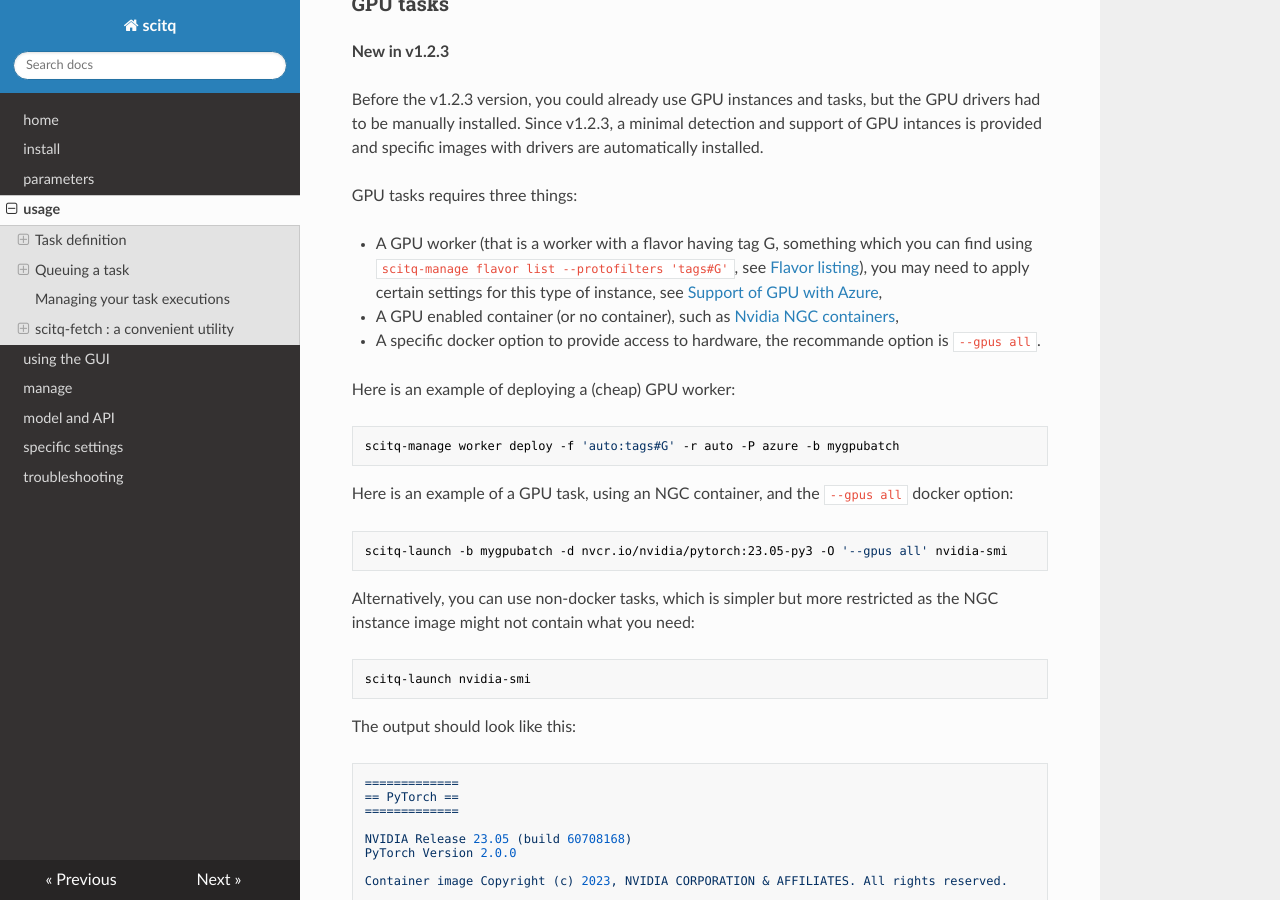
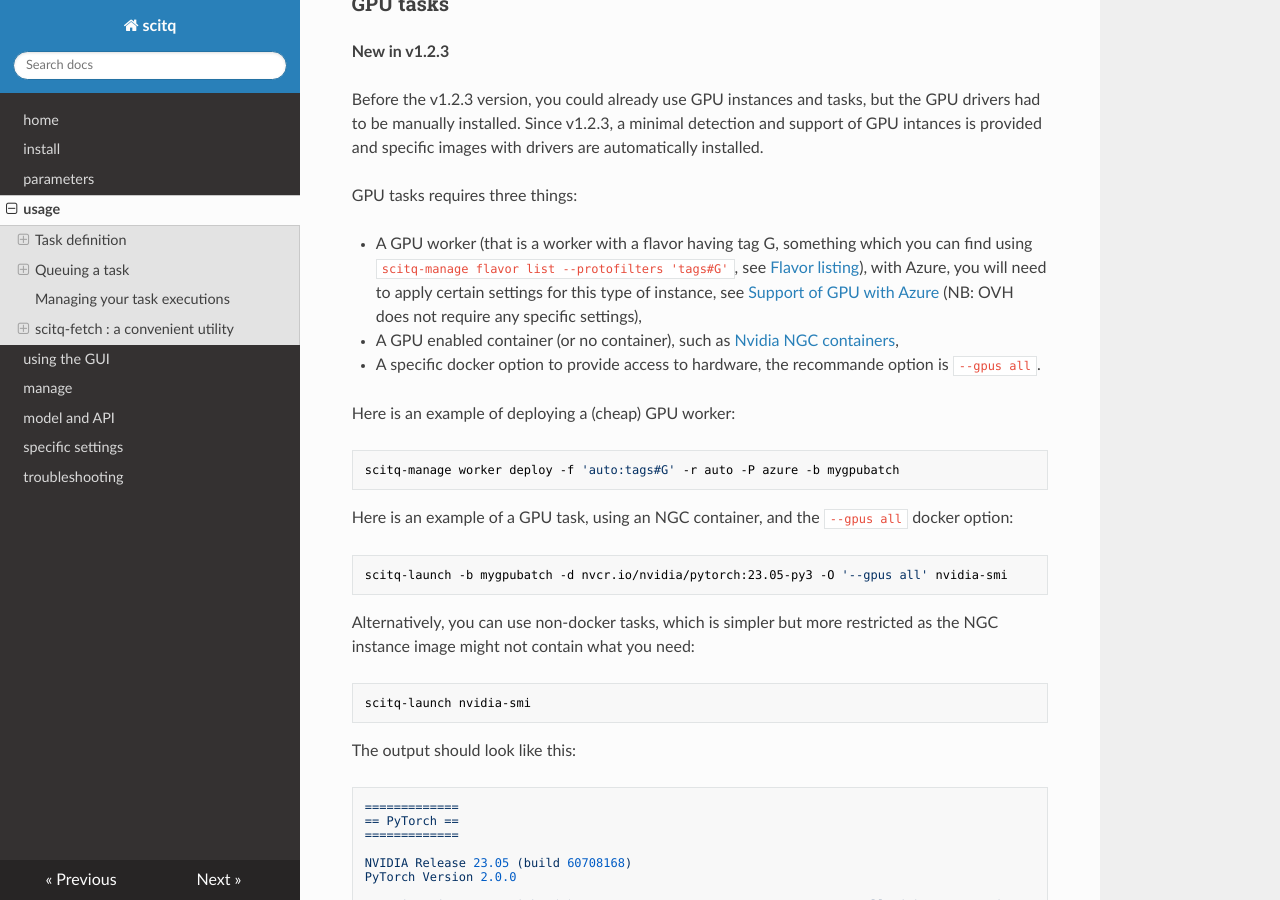
Before and after one commit to gmtsciencedev/scitq, an MkDocs documentation site: the page built from docs/usage.md, in a window 1280 px wide and 900 px high, scrolled down 7752 px. Built offline with MkDocs 1.6.1, drawn with Linux system fonts in a browser that asks for light colours; nearby versions of some CDN libraries.

Commit message:
Fix GPU usage in OVH

```diff
--- a/docs/usage.md
+++ b/docs/usage.md
@@ -202,7 +202,7 @@ Before the v1.2.3 version, you could already use GPU instances and tasks, but th
 
 GPU tasks requires three things:
 
-- A GPU worker (that is a worker with a flavor having tag G, something which you can find using `scitq-manage flavor list --protofilters 'tags#G'`, see [Flavor listing](manage.md#flavor)), you may need to apply certain settings for this type of instance, see [Support of GPU with Azure](specific.md#support-of-gpu-with-azure),
+- A GPU worker (that is a worker with a flavor having tag G, something which you can find using `scitq-manage flavor list --protofilters 'tags#G'`, see [Flavor listing](manage.md#flavor)), with Azure, you will need to apply certain settings for this type of instance, see [Support of GPU with Azure](specific.md#support-of-gpu-with-azure) (NB: OVH does not require any specific settings),
 - A GPU enabled container (or no container), such as [Nvidia NGC containers](https://catalog.ngc.nvidia.com/containers),
 - A specific docker option to provide access to hardware, the recommande option is `--gpus all`.
 
--- a/src/scitq/ansible/playbooks/add_scitq.yaml
+++ b/src/scitq/ansible/playbooks/add_scitq.yaml
@@ -10,6 +10,7 @@
     - unzip
     - aria2
     state: present
+    update_cache: true
   become: true
 - name: Upgrade pip
   ansible.builtin.shell:
```
Also changed, not shown: CHANGELOG.md (+2 -1 lines), src/scitq/ansible/playbooks/add_drivers.yaml (+6 -1 lines).
